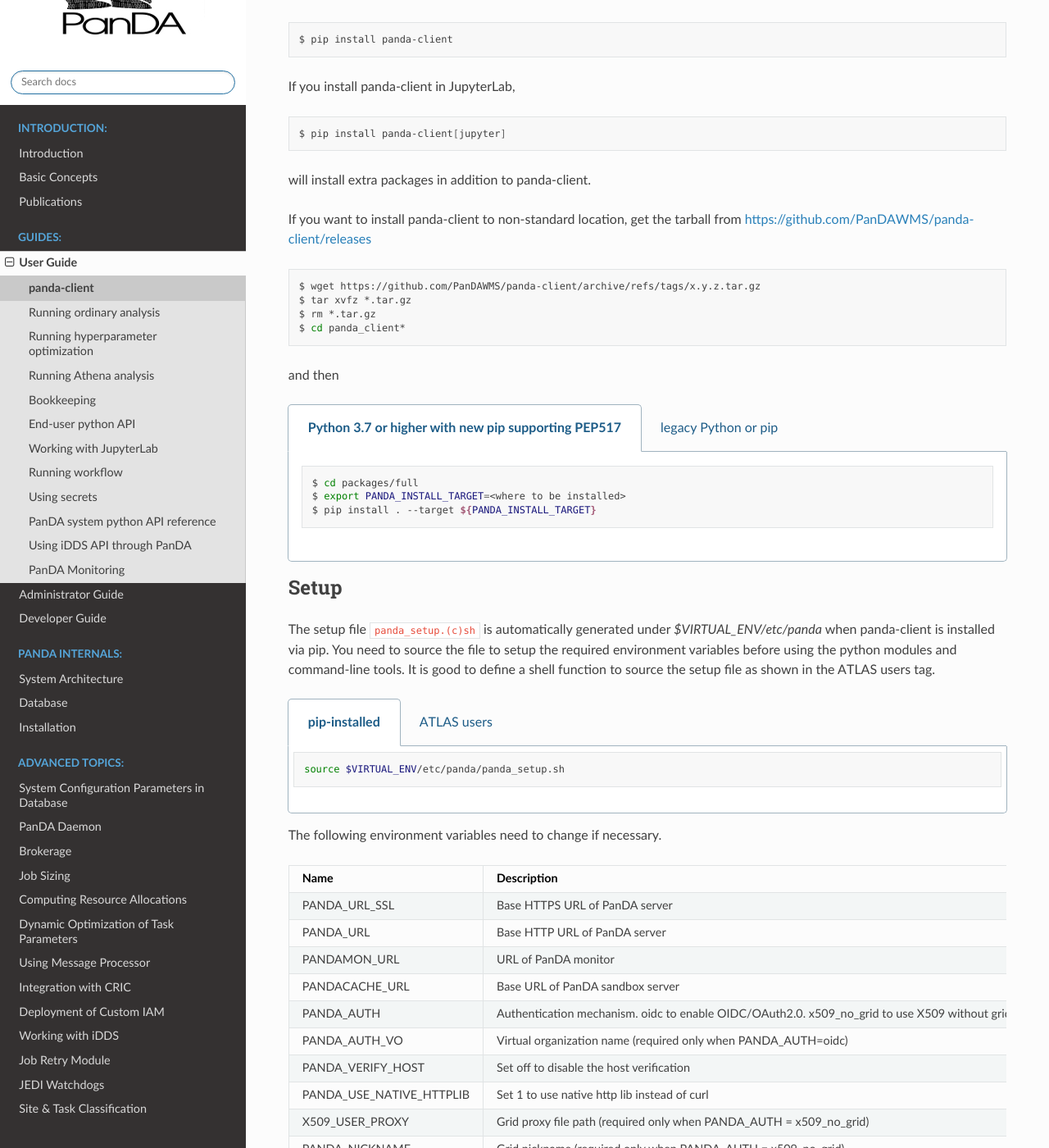
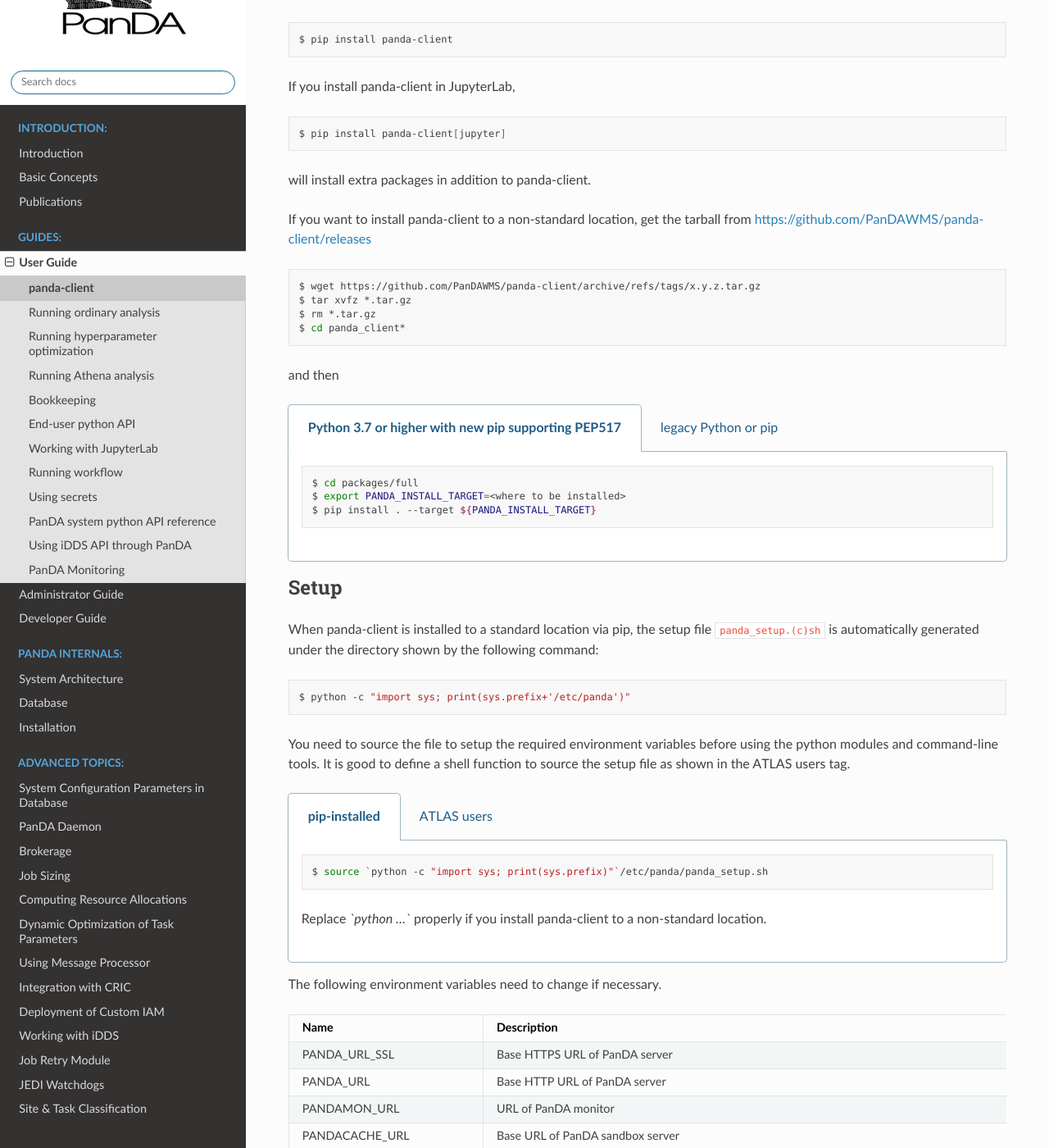
Before and after one commit to PanDAWMS/panda-docs, a Sphinx documentation site: the page built from docs/source/client/panda-client.rst, in a window 1280 px wide and 1400 px high, scrolled down 381 px. Shown: the whole window at 82% size. Built offline with Sphinx 7.4.7 and the Read the Docs theme 2.0.0, drawn with Linux system fonts in a browser that asks for light colours; pages that are not in the unit, such as notebooks, are missing from menus.

Commit message:
gitlab workflow

```diff
--- a/docs/source/client/panda-client.rst
+++ b/docs/source/client/panda-client.rst
@@ -25,7 +25,7 @@
 
 will install extra packages in addition to panda-client.
 
-If you want to install panda-client to non-standard location, get the tarball from
+If you want to install panda-client to a non-standard location, get the tarball from
 https://github.com/PanDAWMS/panda-client/releases
 
 .. prompt:: bash
@@ -56,16 +56,27 @@
 
 Setup
 ==============
-The setup file ``panda_setup.(c)sh`` is automatically generated under *$VIRTUAL_ENV/etc/panda* when panda-client
-is installed via pip. You need to source the file to setup the required environment variables before using the
+When panda-client is installed to a standard location via pip,
+the setup file ``panda_setup.(c)sh`` is automatically generated under the directory shown by the following command:
+
+.. prompt:: bash
+
+    python -c "import sys; print(sys.prefix+'/etc/panda')"
+
+
+You need to source the file to setup the required environment variables before using the
 python modules and command-line tools. It is good to define a shell function to source the setup file as shown
 in the ATLAS users tag.
 
 .. tabs::
 
-   .. code-tab:: bash pip-installed
+   .. tab:: pip-installed
 
-       source $VIRTUAL_ENV/etc/panda/panda_setup.sh
+     .. prompt:: bash
+
+       source `python -c "import sys; print(sys.prefix)"`/etc/panda/panda_setup.sh
+
+     Replace *`python ...`* properly if you install panda-client to a non-standard location.
 
    .. code-tab:: bash ATLAS users
 
--- a/docs/source/client/prun.rst
+++ b/docs/source/client/prun.rst
@@ -38,11 +38,11 @@
 
    .. code-tab:: bash ATLAS users
 
-      prun --exec "pwd; ls; echo Hello-world > myout.txt" --outDS user.hoge.`uuidgen` --nJobs 3 --output myout.txt
+      prun --exec "pwd; ls; echo Hello-world > myout.txt" --outDS user.<your account>.`uuidgen` --nJobs 3 --output myout.txt
 
    .. code-tab:: bash DOMA users
 
-      prun --exec "pwd; ls; echo Hello-world > myout.txt" --outDS user.hoge.`uuidgen` --nJobs 3 --output myout.txt \
+      prun --exec "pwd; ls; echo Hello-world > myout.txt" --outDS user.<your account>.`uuidgen` --nJobs 3 --output myout.txt \
          --vo wlcg --site <your queue> --prodSourceLabel test --workingGroup ${PANDA_AUTH_VO} --noBuild
 
 where ``--exec`` takes the execution string which is executed on remote computing resources,
```
